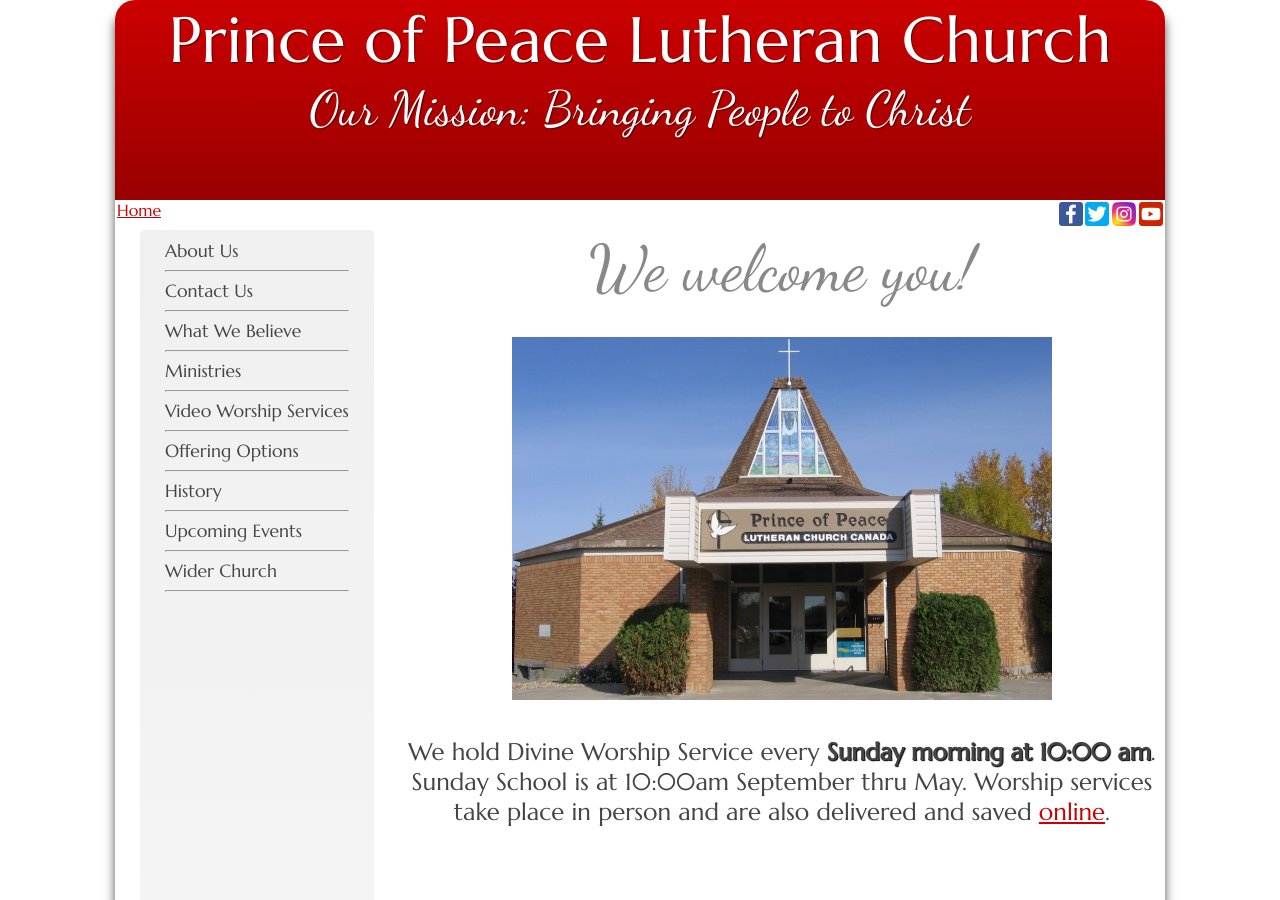
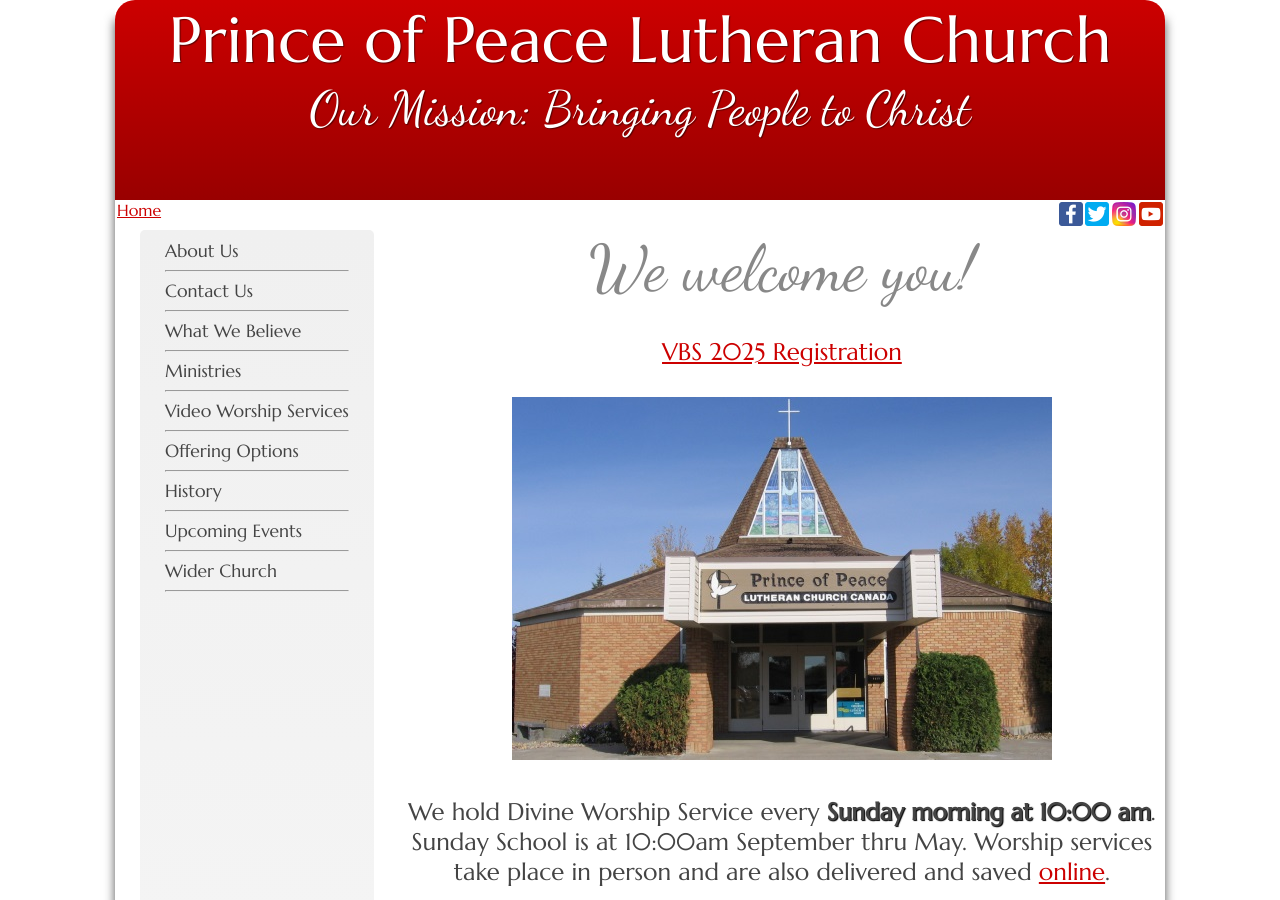
Before and after one commit to weslowsk/princeofpeace, a Jekyll site: the page built from index.html, in a window 1280 px wide and 900 px high. Built offline with Jekyll 4.4.1, drawn with Linux system fonts in a browser that asks for light colours.

Commit message:
add VBS registration link to front page

```diff
--- a/index.html
+++ b/index.html
@@ -9,11 +9,9 @@ layout: default
 <h3>We welcome you!</h3>
 <p class="center larger1">
 </br/>
-<!--
-<a href="https://vbsmate.com/POPRegina" target="vbsmate">VBS 2024 Registration</a>
+<a href="https://vbsmate.com/events/2025POPRegina/30463" target="vbsmate">VBS 2025 Registration</a>
 </br/>
 </br/>
--->
 <img src="{{site.baseurl}}/images/church_building.jpg" alt="">
 </br/></br/>
 We hold Divine Worship Service every <b>Sunday morning at 10:00 am</b>.
```
